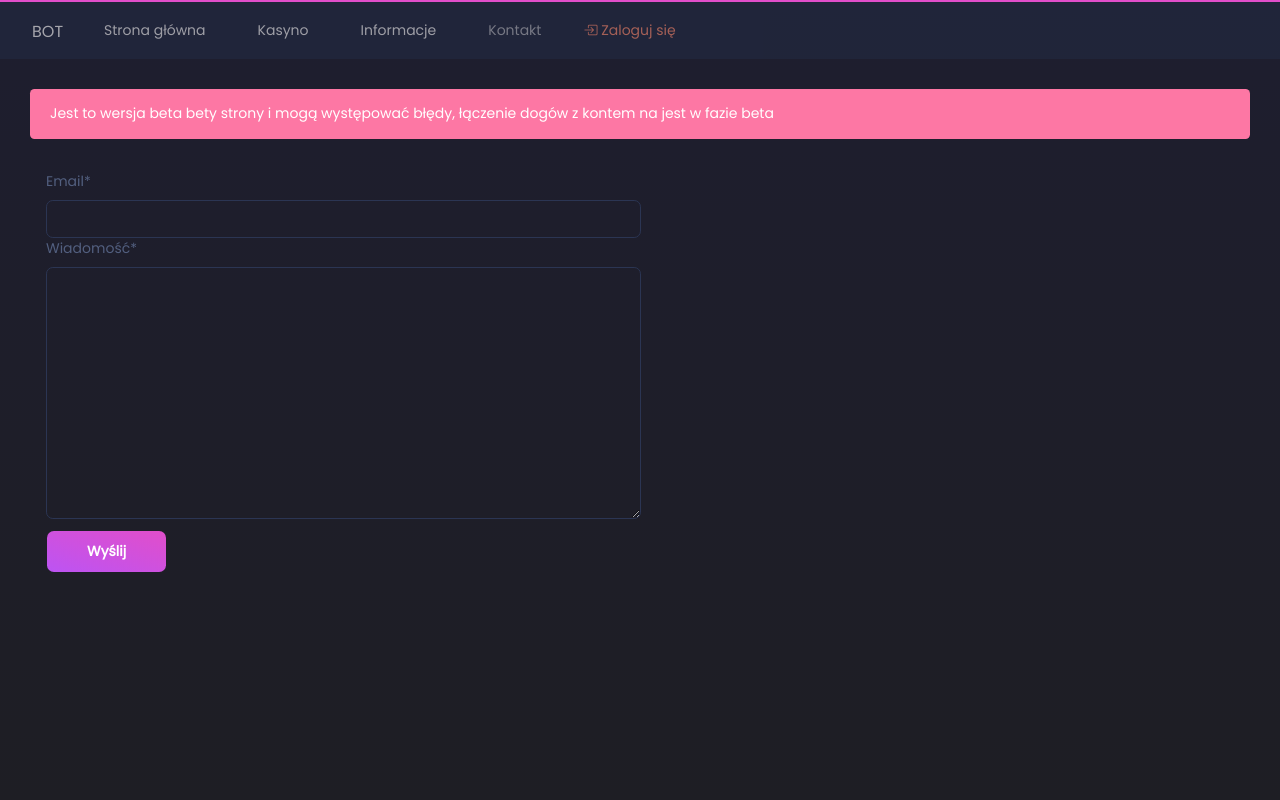
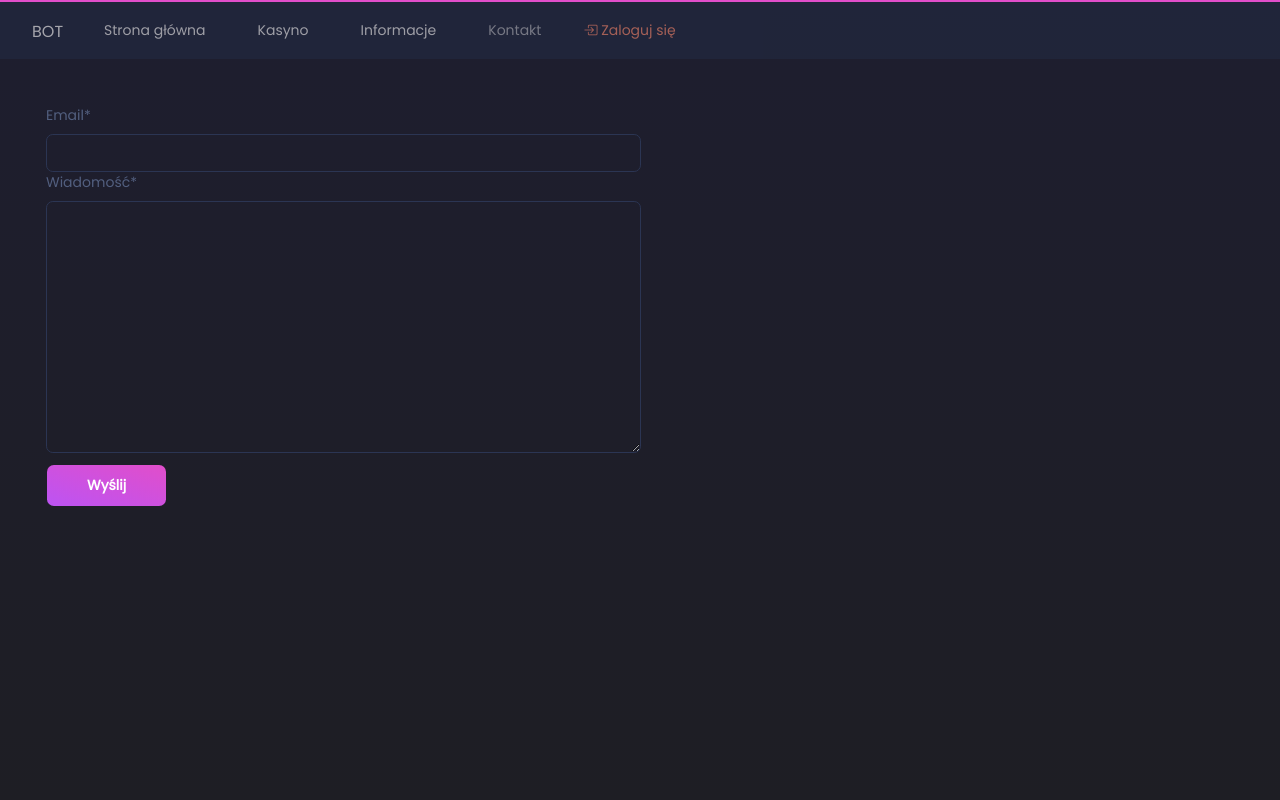
Before and after one commit to DogsonPl/bot_for_messenger_website_django, a Django app: page /kontakt in a window 1280 px wide. Run offline with Django 3.2, Linux system fonts and the light colour scheme; parts of the project's set-up code (start-up, migrations or seed data) failed here and were passed over; some libraries are stand-ins or nearby versions; some web fonts are replaced.

Commit message:
removed notification about beta version

```diff
--- a/bot_page/templates/base.html
+++ b/bot_page/templates/base.html
@@ -86,11 +86,6 @@
                 </nav>
 
                 <div class="content">
-                    <div class="row">
-                        <div class="col">
-                            <div class="alert alert-danger">Jest to wersja beta bety strony i mogą występować błędy, łączenie dogów z kontem na jest w fazie beta</div>
-                        </div>
-                    </div>
                     {% block content %}
                     {% endblock %}
                 </div>
```
